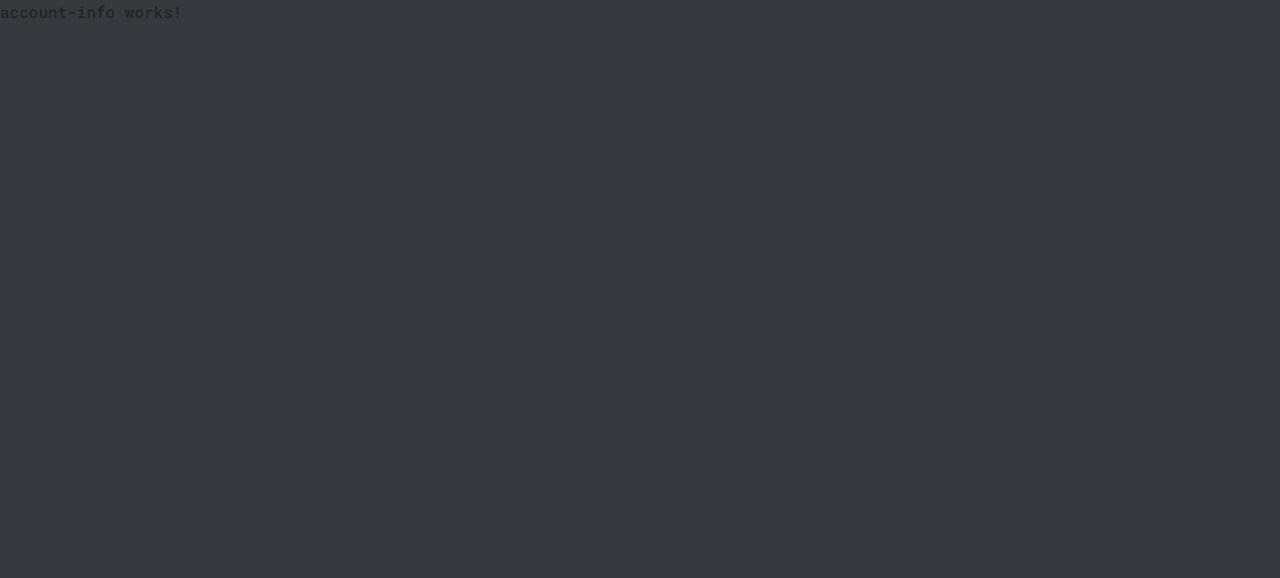
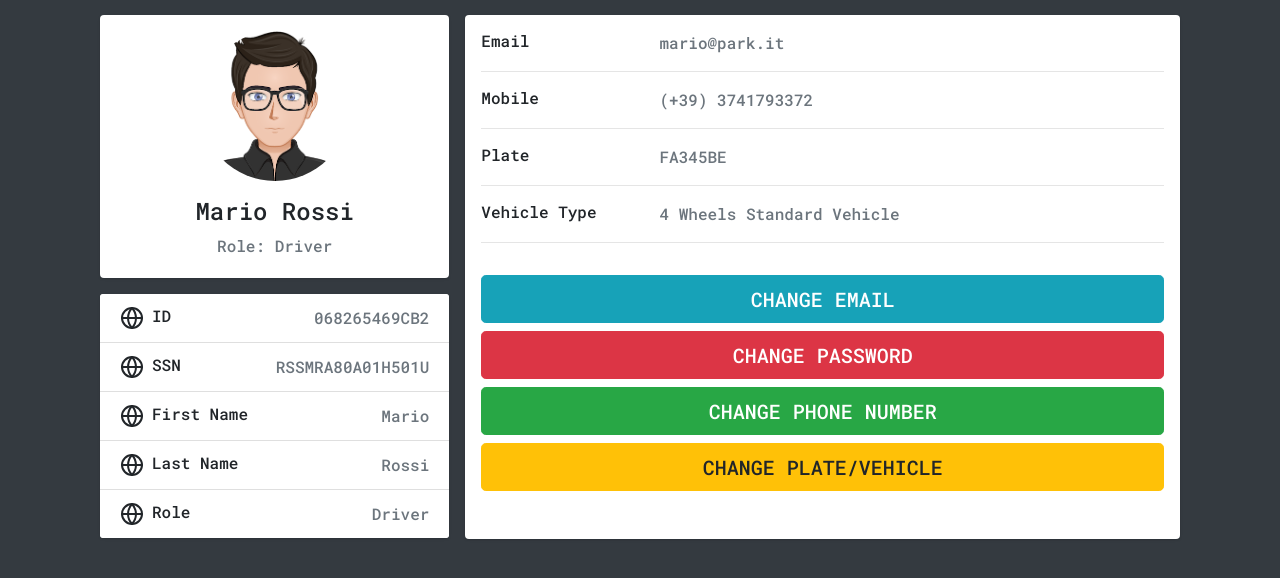
Before and after one commit to FabrizioFornari/SPM2020-LMP, an Angular app in the folder frontend/parkme/: page /account-info in a window 1280 px wide. Shown: the top 578 px of the page. Built offline with nearby package versions, Linux system fonts and the light colour scheme.

Commit message:
account info template and button click function

```diff
--- a/frontend/parkme/src/app/pages/account-info/account-info.component.css
+++ b/frontend/parkme/src/app/pages/account-info/account-info.component.css
@@ -0,0 +1,43 @@
+body{
+    margin-top:20px;
+    color: #1a202c;
+    text-align: left;
+    background-color: #e2e8f0;
+}
+.main-body {
+    padding: 15px;
+}
+.card {
+    box-shadow: 0 1px 3px 0 rgba(0,0,0,.1), 0 1px 2px 0 rgba(0,0,0,.06);
+}
+
+.card {
+    position: relative;
+    display: flex;
+    flex-direction: column;
+    min-width: 0;
+    word-wrap: break-word;
+    background-color: #fff;
+    background-clip: border-box;
+    border: 0 solid rgba(0,0,0,.125);
+    border-radius: .25rem;
+}
+
+.card-body {
+    flex: 1 1 auto;
+    min-height: 1px;
+    padding: 1rem;
+}
+
+.gutters-sm {
+    margin-right: -8px;
+    margin-left: -8px;
+}
+
+.gutters-sm>.col, .gutters-sm>[class*=col-] {
+    padding-right: 8px;
+    padding-left: 8px;
+}
+.mb-3 {
+    margin-bottom: 1rem!important;
+}
--- a/frontend/parkme/src/app/pages/account-info/account-info.component.html
+++ b/frontend/parkme/src/app/pages/account-info/account-info.component.html
@@ -1 +1,197 @@
-<p>account-info works!</p>
+<div class="container">
+  <div class="main-body">
+    <div class="row gutters-sm">
+      <div class="col-md-4 mb-3">
+        <div class="card">
+          <div class="card-body">
+            <div class="d-flex flex-column align-items-center text-center">
+              <img
+                src="../../../assets/userAvatar.png"
+                alt="Admin"
+                class="rounded-circle"
+                width="150"
+              />
+              <div class="mt-3">
+                <h4>Mario Rossi</h4>
+                <p class="text-secondary mb-1">Role: Driver</p>
+              </div>
+            </div>
+          </div>
+        </div>
+        <div class="card mt-3">
+          <ul class="list-group list-group-flush">
+            <li
+              class="list-group-item d-flex justify-content-between align-items-center flex-wrap"
+            >
+              <h6 class="mb-0">
+                <svg
+                  xmlns="http://www.w3.org/2000/svg"
+                  width="24"
+                  height="24"
+                  viewBox="0 0 24 24"
+                  fill="none"
+                  stroke="currentColor"
+                  stroke-width="2"
+                  stroke-linecap="round"
+                  stroke-linejoin="round"
+                  class="feather feather-globe mr-2 icon-inline"
+                >
+                  <circle cx="12" cy="12" r="10"></circle>
+                  <line x1="2" y1="12" x2="22" y2="12"></line>
+                  <path
+                    d="M12 2a15.3 15.3 0 0 1 4 10 15.3 15.3 0 0 1-4 10 15.3 15.3 0 0 1-4-10 15.3 15.3 0 0 1 4-10z"
+                  ></path></svg
+                >ID
+              </h6>
+              <span class="text-secondary">068265469CB2</span>
+            </li>
+            <li
+              class="list-group-item d-flex justify-content-between align-items-center flex-wrap"
+            >
+              <h6 class="mb-0">
+                <svg
+                  xmlns="http://www.w3.org/2000/svg"
+                  width="24"
+                  height="24"
+                  viewBox="0 0 24 24"
+                  fill="none"
+                  stroke="currentColor"
+                  stroke-width="2"
+                  stroke-linecap="round"
+                  stroke-linejoin="round"
+                  class="feather feather-globe mr-2 icon-inline"
+                >
+                  <circle cx="12" cy="12" r="10"></circle>
+                  <line x1="2" y1="12" x2="22" y2="12"></line>
+                  <path
+                    d="M12 2a15.3 15.3 0 0 1 4 10 15.3 15.3 0 0 1-4 10 15.3 15.3 0 0 1-4-10 15.3 15.3 0 0 1 4-10z"
+                  ></path></svg
+                >SSN
+              </h6>
+              <span class="text-secondary">RSSMRA80A01H501U</span>
+            </li>
+            <li
+              class="list-group-item d-flex justify-content-between align-items-center flex-wrap"
+            >
+              <h6 class="mb-0">
+                <svg
+                  xmlns="http://www.w3.org/2000/svg"
+                  width="24"
+                  height="24"
+                  viewBox="0 0 24 24"
+                  fill="none"
+                  stroke="currentColor"
+                  stroke-width="2"
+                  stroke-linecap="round"
+                  stroke-linejoin="round"
+                  class="feather feather-globe mr-2 icon-inline"
+                >
+                  <circle cx="12" cy="12" r="10"></circle>
+                  <line x1="2" y1="12" x2="22" y2="12"></line>
+                  <path
+                    d="M12 2a15.3 15.3 0 0 1 4 10 15.3 15.3 0 0 1-4 10 15.3 15.3 0 0 1-4-10 15.3 15.3 0 0 1 4-10z"
+                  ></path></svg
+                >First Name
+              </h6>
+              <span class="text-secondary">Mario</span>
+            </li>
+            <li
+              class="list-group-item d-flex justify-content-between align-items-center flex-wrap"
+            >
+              <h6 class="mb-0">
+                <svg
+                  xmlns="http://www.w3.org/2000/svg"
+                  width="24"
+                  height="24"
+                  viewBox="0 0 24 24"
+                  fill="none"
+                  stroke="currentColor"
+                  stroke-width="2"
+                  stroke-linecap="round"
+                  stroke-linejoin="round"
+                  class="feather feather-globe mr-2 icon-inline"
+                >
+                  <circle cx="12" cy="12" r="10"></circle>
+                  <line x1="2" y1="12" x2="22" y2="12"></line>
+                  <path
+                    d="M12 2a15.3 15.3 0 0 1 4 10 15.3 15.3 0 0 1-4 10 15.3 15.3 0 0 1-4-10 15.3 15.3 0 0 1 4-10z"
+                  ></path></svg
+                >Last Name
+              </h6>
+              <span class="text-secondary">Rossi</span>
+            </li>
+            <li
+              class="list-group-item d-flex justify-content-between align-items-center flex-wrap"
+            >
+              <h6 class="mb-0">
+                <svg
+                  xmlns="http://www.w3.org/2000/svg"
+                  width="24"
+                  height="24"
+                  viewBox="0 0 24 24"
+                  fill="none"
+                  stroke="currentColor"
+                  stroke-width="2"
+                  stroke-linecap="round"
+                  stroke-linejoin="round"
+                  class="feather feather-globe mr-2 icon-inline"
+                >
+                  <circle cx="12" cy="12" r="10"></circle>
+                  <line x1="2" y1="12" x2="22" y2="12"></line>
+                  <path
+                    d="M12 2a15.3 15.3 0 0 1 4 10 15.3 15.3 0 0 1-4 10 15.3 15.3 0 0 1-4-10 15.3 15.3 0 0 1 4-10z"
+                  ></path></svg
+                >Role
+              </h6>
+              <span class="text-secondary">Driver</span>
+            </li>
+          </ul>
+        </div>
+      </div>
+      <div class="col-md-8">
+        <div class="card mb-3">
+          <div class="card-body">
+            <div class="row">
+              <div class="col-sm-3">
+                <h6 class="mb-0">Email</h6>
+              </div>
+			  <div class="col-sm-9 text-secondary">mario@park.it</div>
+            </div>
+            <hr />
+            <div class="row">
+              <div class="col-sm-3">
+                <h6 class="mb-0">Mobile</h6>
+              </div>
+              <div class="col-sm-9 text-secondary">(+39) 3741793372</div>
+            </div>
+            <hr />
+            <div class="row">
+              <div class="col-sm-3">
+                <h6 class="mb-0">Plate</h6>
+              </div>
+              <div class="col-sm-9 text-secondary">FA345BE</div>
+            </div>
+            <hr />
+            <div class="row">
+              <div class="col-sm-3">
+                <h6 class="mb-0">Vehicle Type</h6>
+              </div>
+              <div class="col-sm-9 text-secondary">
+                4 Wheels Standard Vehicle
+              </div>
+			</div>
+			<hr />
+			<div class="row" style="margin-top: 2rem; margin-bottom: 2rem">
+				<div class="col">
+					<button type="button" class="btn btn-info btn-lg btn-block" (click)="changeEmail()">CHANGE EMAIL</button>
+					<button type="button" class="btn btn-danger btn-lg btn-block" (click)="changePassword()">CHANGE PASSWORD</button>
+					<button type="button" class="btn btn-success btn-lg btn-block" (click)="changePhone()">CHANGE PHONE NUMBER</button>
+					<button type="button" class="btn btn-warning btn-lg btn-block" (click)="changeVehicle_Plate()">CHANGE PLATE/VEHICLE</button>
+				</div>
+			</div>
+          </div>
+        </div>
+	  </div>
+    </div>
+  </div>
+</div>
--- a/frontend/parkme/src/app/pages/account-info/account-info.component.ts
+++ b/frontend/parkme/src/app/pages/account-info/account-info.component.ts
@@ -12,4 +12,20 @@ export class AccountInfoComponent implements OnInit {
   ngOnInit(): void {
   }
 
+  changeEmail(){
+    console.log('Change Email');
+  }
+
+  changePassword(){
+    console.log('Change Password');
+  }
+
+  changePhone(){
+    console.log('Change Phone');
+  }
+
+  changeVehicle_Plate(){
+    console.log('Change Vehicle/Plate');
+  }
+
 }
```
Also changed, not shown: frontend/parkme/src/assets/userAvatar.png (added).
